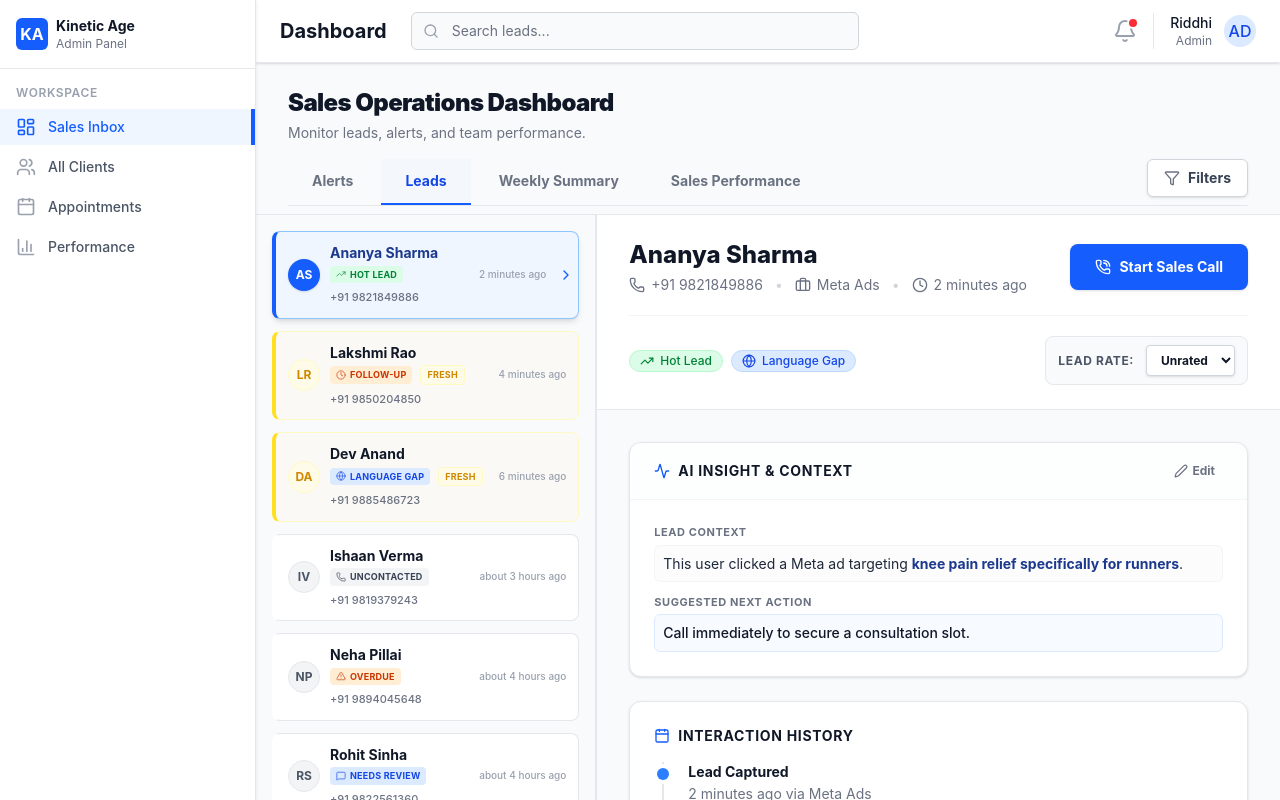
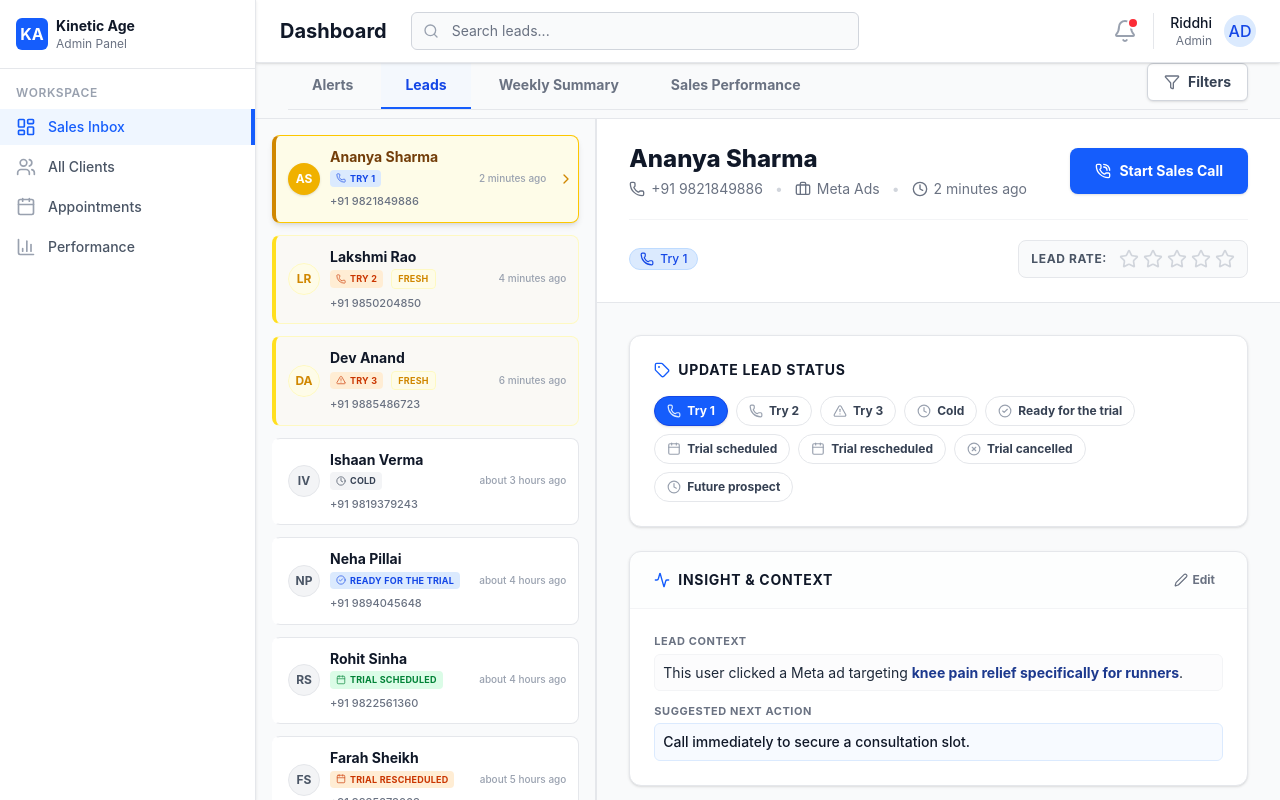
Before and after one commit to vidula18/kinetic-dashboard, a React (Vite) app: page / in a window 1280 px wide. Both pictures are taken after a click on the button "Leads". Built offline with nearby package versions, Linux system fonts and the light colour scheme.

Commit message:
Update labels, rating, and UI layout

```diff
--- a/src/App.tsx
+++ b/src/App.tsx
@@ -117,10 +117,7 @@ export default function App() {
           </div>
         </header>
 
-        <div className="mx-4 sm:mx-6 lg:mx-8 mt-6">
-          <h1 className="text-2xl font-black text-gray-900 tracking-tight">Sales Operations Dashboard</h1>
-          <p className="text-sm text-gray-500 mt-1 mb-4">Monitor leads, alerts, and team performance.</p>
-        </div>
+
 
         {/* Tabs and Filters Area */}
         <div className="mb-2 mx-4 sm:mx-6 lg:mx-8 flex justify-between items-end border-b border-gray-200">
--- a/src/components/LeadDetail.tsx
+++ b/src/components/LeadDetail.tsx
@@ -3,7 +3,8 @@ import type { Lead } from '../data/mockLeads';
 import { LabelPill } from './LabelPill';
 import { PrimaryActionButton } from './PrimaryActionButton';
 import { formatDistanceToNow } from 'date-fns';
-import { Phone, Calendar, Clock, Briefcase, Activity, Edit2, Save, X } from 'lucide-react';
+import { Phone, Calendar, Clock, Briefcase, Activity, Edit2, Save, X, Star, Tag } from 'lucide-react';
+import { MOCK_LABELS } from '../data/labelConfig';
 
 interface LeadDetailProps {
   lead: Lead | null;
@@ -12,12 +13,16 @@ interface LeadDetailProps {
 export function LeadDetail({ lead }: LeadDetailProps) {
   const [isEditing, setIsEditing] = useState(false);
   const [insightText, setInsightText] = useState("");
-  const [leadRate, setLeadRate] = useState("Unrated");
+  const [rating, setRating] = useState(0);
+  const [hoveredRating, setHoveredRating] = useState(0);
+  const [selectedLabel, setSelectedLabel] = useState(lead?.labels[0]?.text || "Cold");
 
   useEffect(() => {
     if (lead) {
       setInsightText(lead.aiInsight);
-      setLeadRate("Unrated");
+      setRating(0);
+      setHoveredRating(0);
+      setSelectedLabel(lead.labels[0]?.text || "Cold");
       setIsEditing(false);
     }
   }, [lead?.id]);
@@ -123,18 +128,26 @@ export function LeadDetail({ lead }: LeadDetailProps) {
 
           <div className="flex items-center gap-3 bg-gray-50 px-3 py-2 rounded-lg border border-gray-200">
             <span className="text-xs font-bold text-gray-600 uppercase tracking-wider">Lead Rate:</span>
-            <select
-              value={leadRate}
-              onChange={(e) => setLeadRate(e.target.value)}
-              className="bg-white border border-gray-300 text-gray-900 text-xs font-bold rounded focus:ring-blue-500 focus:border-blue-500 py-1.5 px-2.5 shadow-sm cursor-pointer"
-            >
-              <option value="Unrated">Unrated</option>
-              <option value="90%">90%+</option>
-              <option value="75%">75%</option>
-              <option value="50%">50%</option>
-              <option value="25%">25%</option>
-              <option value="10%">10%</option>
-            </select>
+            <div className="flex items-center gap-1">
+              {[1, 2, 3, 4, 5].map((star) => (
+                <button
+                  key={star}
+                  type="button"
+                  onClick={() => setRating(star)}
+                  onMouseEnter={() => setHoveredRating(star)}
+                  onMouseLeave={() => setHoveredRating(0)}
+                  className="focus:outline-none focus:scale-110 transition-transform"
+                >
+                  <Star
+                    className={`w-5 h-5 transition-colors ${
+                      (hoveredRating ? star <= hoveredRating : star <= rating)
+                        ? 'fill-yellow-400 text-yellow-400'
+                        : 'text-gray-300'
+                    }`}
+                  />
+                </button>
+              ))}
+            </div>
           </div>
         </div>
       </div>
@@ -143,11 +156,40 @@ export function LeadDetail({ lead }: LeadDetailProps) {
       <div className="p-8 max-w-4xl">
 
         {/* AI Insight & Context Card */}
+        {/* Label Picker Card */}
+        <div className="bg-white rounded-xl shadow-sm border border-gray-200 overflow-hidden mb-6 p-6">
+          <h3 className="text-sm font-bold text-gray-900 uppercase tracking-wider flex items-center mb-4">
+            <Tag className="w-4 h-4 mr-2 text-blue-600" />
+            Update Lead Status
+          </h3>
+          <div className="flex flex-wrap gap-2">
+            {MOCK_LABELS.map((labelOption, idx) => {
+              const Icon = labelOption.icon;
+              const isSelected = selectedLabel === labelOption.text;
+              return (
+                <button
+                  key={idx}
+                  onClick={() => setSelectedLabel(labelOption.text)}
+                  className={`flex items-center px-3 py-1.5 rounded-full text-xs font-bold border transition-all ${
+                    isSelected
+                      ? 'bg-blue-600 text-white border-blue-700 shadow-sm'
+                      : 'bg-white text-gray-700 border-gray-200 hover:bg-gray-50 hover:border-gray-300'
+                  }`}
+                >
+                  <Icon className={`w-3.5 h-3.5 mr-1.5 ${isSelected ? 'text-blue-100' : 'text-gray-400'}`} />
+                  {labelOption.text}
+                </button>
+              );
+            })}
+          </div>
+        </div>
+
+        {/* AI Insight & Context Card */}
         <div className="bg-white rounded-xl shadow-sm border border-gray-200 overflow-hidden mb-6">
           <div className="px-6 py-4 border-b border-gray-100 flex justify-between items-center bg-gray-50/30">
             <h3 className="text-sm font-bold text-gray-900 uppercase tracking-wider flex items-center">
               <Activity className="w-4 h-4 mr-2 text-blue-600" />
-              AI Insight & Context
+              Insight & Context
             </h3>
 
             {!isEditing && (
--- a/src/components/LeadItem.tsx
+++ b/src/components/LeadItem.tsx
@@ -28,27 +28,29 @@ export function LeadItem({ lead, isSelected, onClick }: LeadItemProps) {
       onClick={onClick}
       className={`p-3 rounded-lg border transition-all duration-200 cursor-pointer flex flex-col justify-center h-full relative overflow-hidden ${
         isSelected
-          ? 'bg-blue-50 border-y-blue-300 border-r-blue-300 border-l-[4px] border-l-blue-600 shadow-md'
+          ? (lead.isFresh
+              ? 'bg-yellow-50 border-y-yellow-400 border-r-yellow-400 border-l-[4px] border-l-yellow-600 shadow-md'
+              : 'bg-blue-50 border-y-blue-300 border-r-blue-300 border-l-[4px] border-l-blue-600 shadow-md')
           : lead.isFresh
             ? 'bg-yellow-50/30 border-yellow-100 hover:shadow-md hover:border-yellow-200 border-l-[4px] border-l-yellow-300'
             : 'bg-white border-gray-200 hover:shadow-md hover:border-gray-300 border-l-[4px] border-l-transparent'
       }`}
     >
       {isSelected && (
-        <div className="absolute right-1 top-1/2 -translate-y-1/2 text-blue-600">
+        <div className={`absolute right-1 top-1/2 -translate-y-1/2 ${lead.isFresh ? 'text-yellow-600' : 'text-blue-600'}`}>
           <ChevronRight className="w-4 h-4" />
         </div>
       )}
 
       <div className={`flex items-center gap-2.5 ${isSelected ? 'pr-5' : ''}`}>
         {/* Avatar */}
-        <div className={`flex-shrink-0 w-8 h-8 rounded-full flex items-center justify-center font-bold text-xs ${isSelected ? 'bg-blue-600 text-white shadow-sm' : lead.isFresh && !isSelected ? 'bg-yellow-50 text-yellow-600 border border-yellow-100' : 'bg-gray-100 text-gray-600 border border-gray-200'}`}>
+        <div className={`flex-shrink-0 w-8 h-8 rounded-full flex items-center justify-center font-bold text-xs ${isSelected ? (lead.isFresh ? 'bg-yellow-500 text-white shadow-sm' : 'bg-blue-600 text-white shadow-sm') : lead.isFresh ? 'bg-yellow-50 text-yellow-600 border border-yellow-100' : 'bg-gray-100 text-gray-600 border border-gray-200'}`}>
           {initials}
         </div>
 
         <div className="flex-1 min-w-0 flex flex-col justify-center">
           {/* Top Row: Name */}
-          <h3 className={`font-bold text-[14px] leading-tight mb-1 break-words pr-2 ${isSelected ? 'text-blue-900' : lead.isFresh ? 'text-gray-900' : 'text-gray-900'}`}>
+          <h3 className={`font-bold text-[14px] leading-tight mb-1 break-words pr-2 ${isSelected ? (lead.isFresh ? 'text-yellow-900' : 'text-blue-900') : 'text-gray-900'}`}>
             {lead.name}
           </h3>
 
--- a/src/data/labelConfig.ts
+++ b/src/data/labelConfig.ts
@@ -1,7 +1,7 @@
-import { TrendingUp, Clock, Globe, Phone, AlertTriangle, MessageSquare, CheckCircle2 } from 'lucide-react';
+import { Calendar, Phone, AlertTriangle, CheckCircle2, Clock, XCircle } from 'lucide-react';
 import type { ElementType } from 'react';
 
-export type LabelType = 'Hot Lead' | 'Ready to Convert' | 'Follow-up' | 'Overdue' | 'Language Gap' | 'Needs Review' | 'Uncontacted' | 'Pending';
+export type LabelType = 'Try 1' | 'Try 2' | 'Try 3' | 'Cold' | 'Ready for the trial' | 'Trial scheduled' | 'Trial rescheduled' | 'Trial cancelled' | 'Future prospect';
 export type LabelColor = 'green' | 'orange' | 'blue' | 'gray';
 
 export interface LeadLabel {
@@ -11,12 +11,13 @@ export interface LeadLabel {
 }
 
 export const MOCK_LABELS: LeadLabel[] = [
-  { text: 'Hot Lead', color: 'green', icon: TrendingUp },
-  { text: 'Follow-up', color: 'orange', icon: Clock },
-  { text: 'Language Gap', color: 'blue', icon: Globe },
-  { text: 'Uncontacted', color: 'gray', icon: Phone },
-  { text: 'Overdue', color: 'orange', icon: AlertTriangle },
-  { text: 'Needs Review', color: 'blue', icon: MessageSquare },
-  { text: 'Ready to Convert', color: 'green', icon: CheckCircle2 },
-  { text: 'Pending', color: 'gray', icon: Clock },
+  { text: 'Try 1', color: 'blue', icon: Phone },
+  { text: 'Try 2', color: 'orange', icon: Phone },
+  { text: 'Try 3', color: 'orange', icon: AlertTriangle },
+  { text: 'Cold', color: 'gray', icon: Clock },
+  { text: 'Ready for the trial', color: 'blue', icon: CheckCircle2 },
+  { text: 'Trial scheduled', color: 'green', icon: Calendar },
+  { text: 'Trial rescheduled', color: 'orange', icon: Calendar },
+  { text: 'Trial cancelled', color: 'gray', icon: XCircle },
+  { text: 'Future prospect', color: 'gray', icon: Clock },
 ];
--- a/src/data/mockLeads.ts
+++ b/src/data/mockLeads.ts
@@ -53,8 +53,7 @@ export const MOCK_LEADS: Lead[] = Array.from({ length: 15 }).map((_, i) => {
   // Ensure the first few are very recent
   const minutesAgo = i < 3 ? (i + 1) * 2 : i * 45 + 30;
   const randomLabels = [
-    MOCK_LABELS[i % MOCK_LABELS.length],
-    ...(i % 3 === 0 ? [MOCK_LABELS[(i + 2) % MOCK_LABELS.length]] : [])
+    MOCK_LABELS[i % MOCK_LABELS.length]
   ];
 
   const names = ["Ananya Sharma", "Lakshmi Rao", "Dev Anand", "Ishaan Verma", "Neha Pillai", "Rohit Sinha", "Farah Sheikh", "Manoj Gupta", "Aditya Nair", "Priya Desai", "Karthik Reddy", "Meera Joshi", "Arjun Patel", "Neha Kulkarni", "Rohan Shetty"];
```
